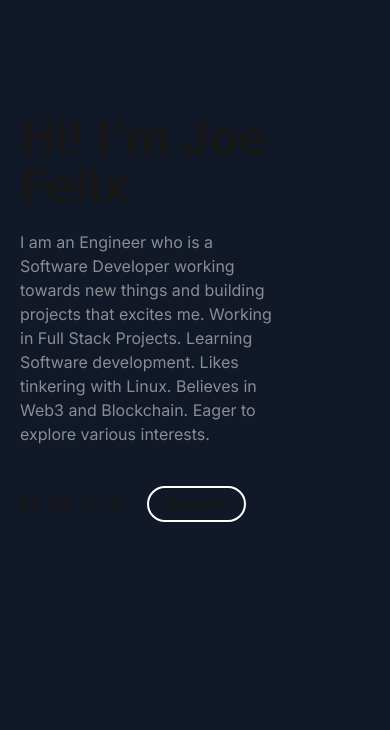
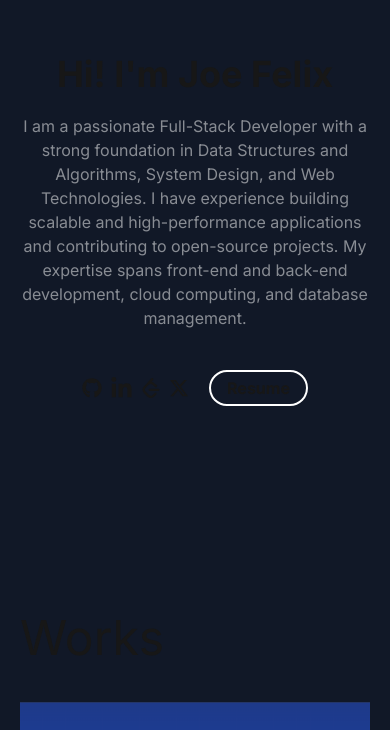
Before and after one commit to joefelx/joefelx.github.io, a Next.js app: page / in a window 390 px wide. Shown: the part 114-844 px from the top of the page. Built offline with nearby package versions, Linux system fonts and the light colour scheme.

Commit message:
changed the text alignment for mobile

```diff
--- a/app/_components/Intro.tsx
+++ b/app/_components/Intro.tsx
@@ -99,17 +99,14 @@ function Intro() {
     <div className="flex flex-col gap-20">
       {/* Intro */}
       <div className="py-32">
-        <div className="mt-20 mb-10">
-          <h1 className="text-5xl font-bold my-5">Hi! I&apos;m Joe Felix</h1>
-          <p className="text-white/50 w-3/4">
-            I am an Engineer who is a Software Developer working towards new
-            things and building projects that excites me. Working in Full Stack
-            Projects. Learning Software development. Likes tinkering with Linux.
-            Believes in Web3 and Blockchain. Eager to explore various interests.
-          </p>
+        <div className="md:mt-20 mb-10 text-center ">
+          <h1 className="md:text-5xl text-4xl font-bold my-5">
+            Hi! I&apos;m Joe Felix
+          </h1>
+          <p className="text-white/50 md:w-3/4">{data["about"]}</p>
         </div>
 
-        <div className="flex gap-5">
+        <div className="flex gap-5 md:justify-start justify-center">
           <ul className="flex gap-2 items-center">
             {links.map((l, index) => (
               <Link key={index} name={l.name}>
@@ -163,7 +160,7 @@ function Intro() {
 
       {/* Links */}
       <div className="min-h-96 flex flex-col justify-between mt-32">
-        <div className="h-full flex flex-col items-center gap-2">
+        <div className="h-full flex flex-col text-center items-center gap-2">
           <h1 className="text-[70px] font-black">Keep In Touch!</h1>
           <span className="text-lg">
             Email @{" "}
```
